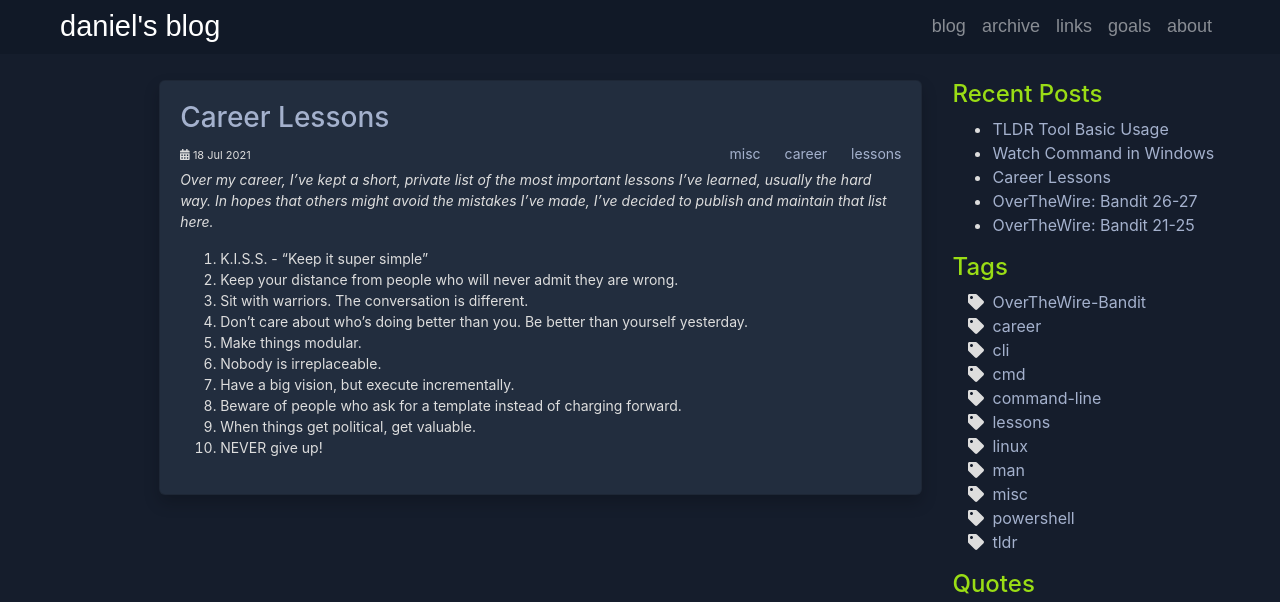
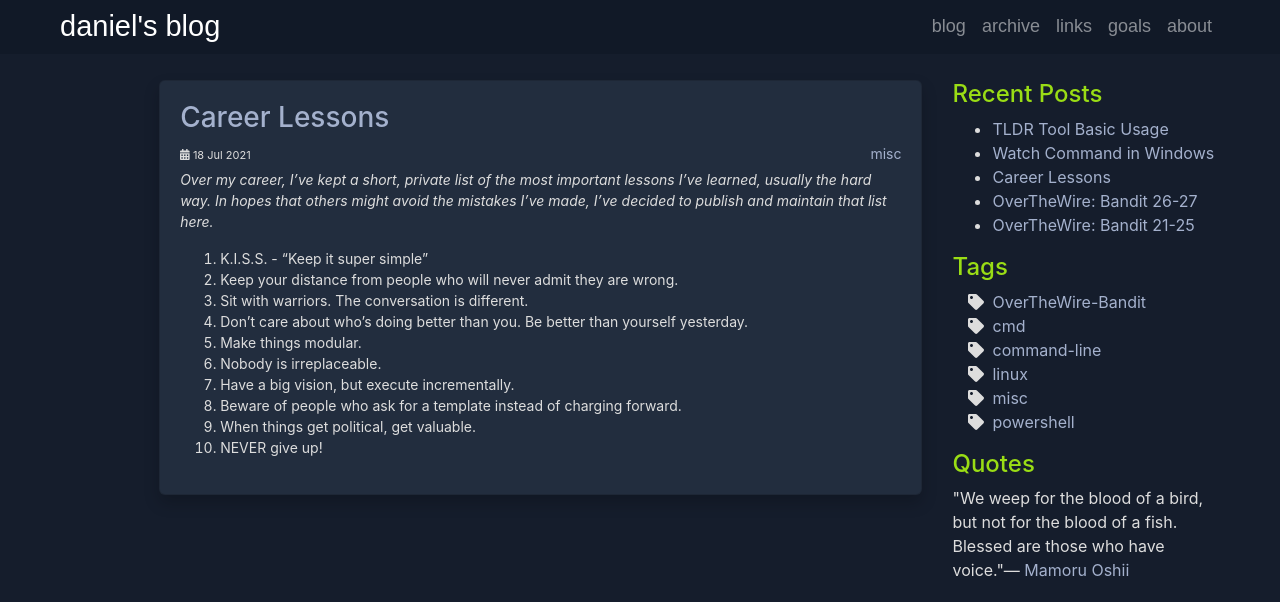
Before and after one commit to danieldavidson/danieldavidson.github.io, a Jekyll site: the page built from _posts/2021-07-18-career-lessons.md, in a window 1280 px wide and 1136 px high, cut to the strip 0-602 px from the top of the window. Built offline with Jekyll 4.4.1, drawn with Linux system fonts in a browser that asks for light colours.

Commit message:
Update tags

```diff
--- a/_posts/2021-07-18-career-lessons.md
+++ b/_posts/2021-07-18-career-lessons.md
@@ -5,8 +5,6 @@ date: 2021-07-18 21:31:06
 description: Just a few things I've learned along the way
 tags:
  - misc
- - career
- - lessons
 ---
 
 *Over my career, I’ve kept a short, private list of the most important lessons I’ve learned, usually the hard way. In hopes that others might avoid the mistakes I've made, I've decided to publish and maintain that list here.*
--- a/_posts/2021-08-05-windows-watch-command-equivalent-cmd-powershell.md
+++ b/_posts/2021-08-05-windows-watch-command-equivalent-cmd-powershell.md
@@ -7,7 +7,6 @@ tags:
  - cmd
  - powershell
  - command-line
- - cli
 ---
 
 If you're not familiar with the `watch` command in Linux. It is used for executing a command perodically and showing the output.
--- a/_posts/2021-08-06-tldr.md
+++ b/_posts/2021-08-06-tldr.md
@@ -5,10 +5,7 @@ date: 2021-08-06 21:31:06
 description: A neat tool to simpifly linux man pages
 tags:
  - command-line
- - cli
  - linux
- - tldr
- - man
 ---
 
 <p style="font-size:150%; text-align:center;">Unpopular opinion I hate man pages.</p>
```
Also changed, not shown: tag/cmd.md (added, +4 -0 lines), tag/command-line.md (added, +4 -0 lines), tag/linux.md (added, +4 -0 lines), tag/powershell.md (added, +4 -0 lines).
